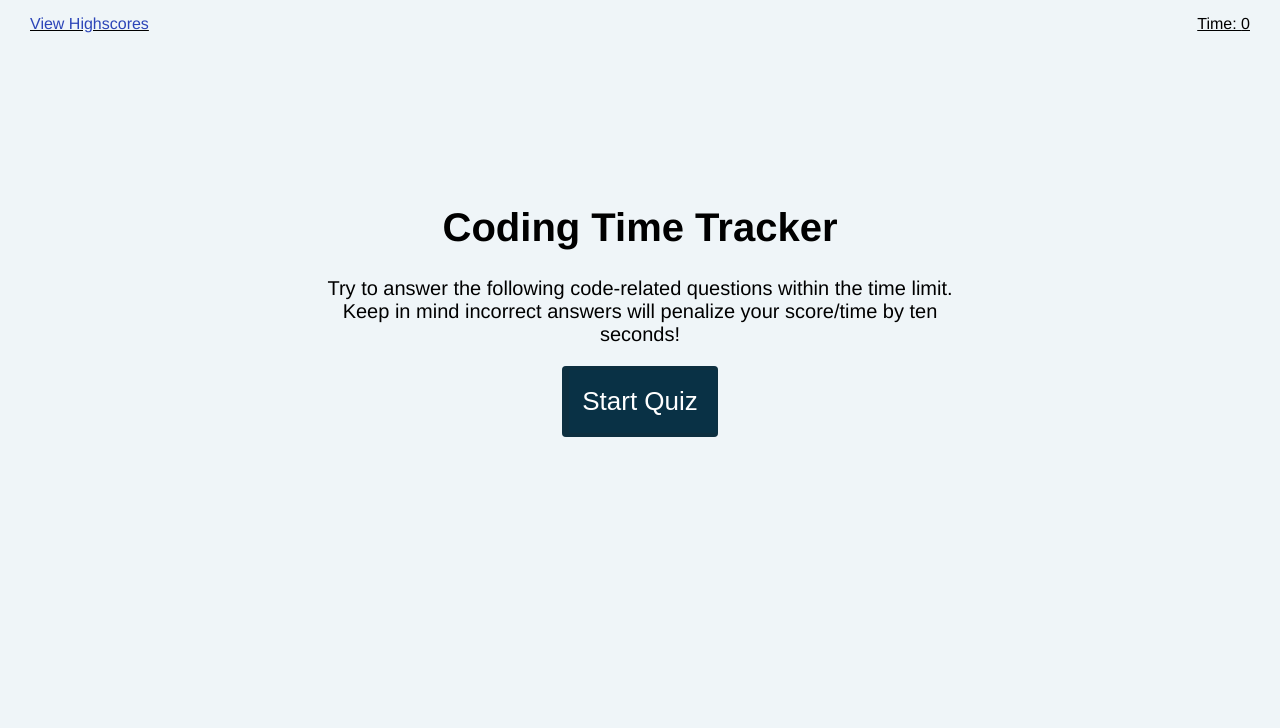
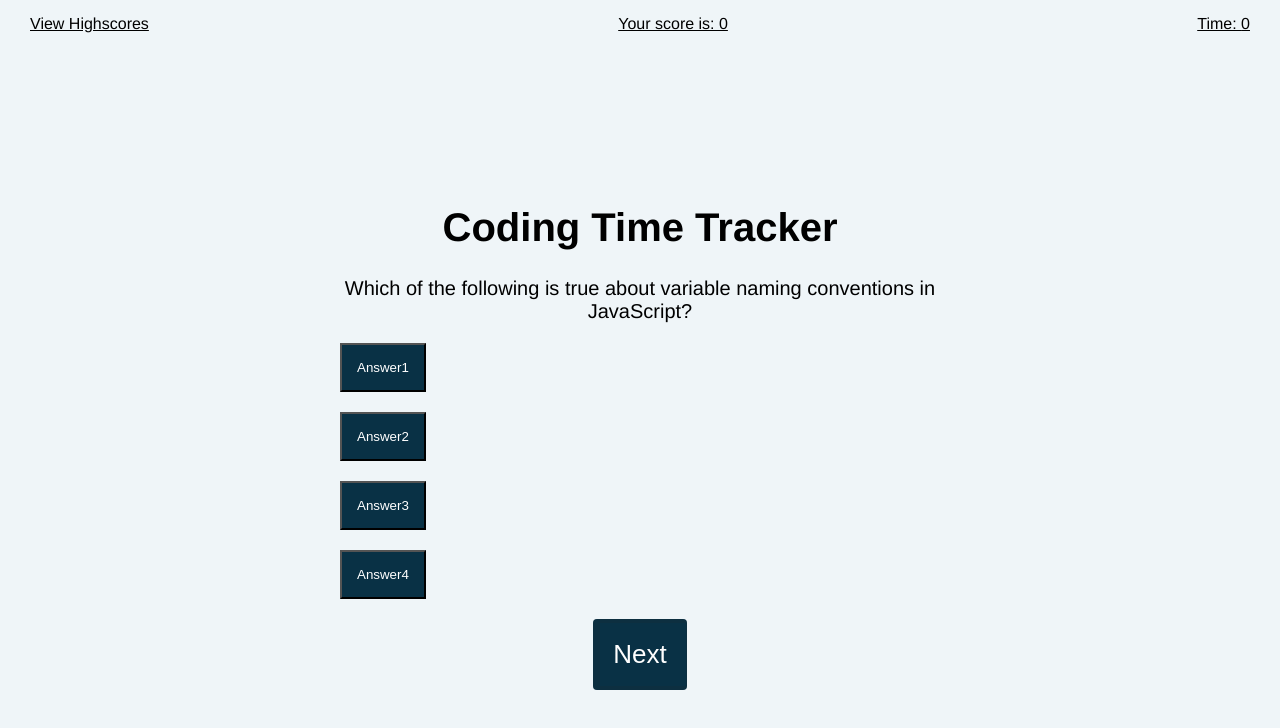
Before and after one commit to zelada5574/Care-to-Quiz-, a plain HTML site: page index.html in a window 1280 px wide. Both pictures are taken after a click on the button "Start Quiz". Drawn offline with Linux system fonts and the light colour scheme.

Commit message:
commit with updated files on html,css, and working on js

```diff
--- a/assets/css/style.css
+++ b/assets/css/style.css
@@ -42,7 +42,11 @@ h1 {
   font-size: 2em;
 }
 
-.btn{
+.btn {
+  cursor: pointer;
+}
+
+.btn-1,.btn-2,.btn-3,.btn-4{
   color: #fff;
   display: block;
   margin: 20px;
@@ -50,16 +54,15 @@ h1 {
   padding: 15px;
 }
 
-.btn:hover{
+.btn-1:hover,.btn-2:hover,.btn-3:hover,.btn-4:hover{
   background-color: #830702;;
 }
 
-#start, #next {
+#start-btn, #next-btn {
   border-radius: 4px;
   border-style: none;
   box-shadow: rgba(34,36,38,.15) 3px 0 0 4px inset;
   color: #fff;
-  cursor: pointer;
   font-size: 1.3em;
   padding: 20px;
   margin-bottom: 40px;
@@ -75,6 +78,16 @@ h1 {
   background-color: #830702;;
 }
 
+footer {
+  display: flex;
+  justify-content: center;
+}
+
+.correctorwrong {
+  font-size: 2em;
+  font-family: "Helvetica Neue",Arial,Helvetica,sans-serif;
+  color: rgb(161, 154, 154);
+}
 
 .hide {
   display: none;
--- a/assets/js/script.js
+++ b/assets/js/script.js
@@ -1,10 +1,86 @@
+const startEl = document.getElementById('start-btn')
+const nextEl = document.getElementById('next-btn')
+const answerscontainerEl = document.getElementById('answergrid')
+const questionEl = document.getElementById('question')
+const timerEl = document.getElementById('timeleft')
+const scoreEl = document.getElementById('score')
+const button1El =document.getElementsByClassName('btn-1')
+const button2El =document.getElementsByClassName('btn-2')
+const button3El =document.getElementsByClassName('btn-3')
+const button4El =document.getElementsByClassName('btn-4')
+
+let currentQuestionIndex = 0
+let score = 0
+
+startEl.addEventListener('click', startGame)
+// starts game when user hit the starts button and is presented with the first question
+// There should be a timer that starts at 60 seconds that begins to countdown
+
+// startEl.addEventListener('click', startGame())
+
+function startGame() {
+  console.log('Started')
+  startEl.classList.add('hide')
+  answerscontainerEl.classList.remove('hide')
+  nextEl.classList.remove('hide')
+
+  score = 0
+  scoreEl.classList.remove('hide')
+
+  currentQuestionIndex = 0
+
+  setnextQuestion([currentQuestionIndex])
+
+}
+
+// populates next question when user either correctly or incorrectly selects an answer.
+// Should uptick score by 1
+function setnextQuestion(){
+  showQuestion()
+}
+
+// Once the user has gone through all questions OR time hits 0
+// The User is then can then save their initials and score.
+// There should be a box for the user to input their initials
+// Once they hit submit, it should take them to a highscore screen
+
+function showQuestion(question) {
+  questionEl.innerText = questions[currentQuestionIndex].question
+
+  questions.answers.forEach(answer => {
+    const button = document.createElement('button')
+    button.innerText = answer.text
+    button.classList.add('btn')
+    if (answer.correct) {
+      button.dataset.correct = answer.correct
+    }
+    button.addEventListener('click', selectAnswer)
+    answerscontainerEl.appendChild(button)
+  });
 
 
+
+  function selectAnswer(){
+
+  }
+
+
+}
+
+function submitInitials() {
+
+}
+
+// I need this function to run after submit initials
+// and if the user is on the first page. it'll take them to this one.
+function viewHighscores() {
+
+}
 
 const questions = [
   {
     question: 'Which of the following is true about variable naming conventions in JavaScript?',
-    answers: [
+    answer: [
       { text: 'They must begin with a letter or underscore', correct: false },
       { text: 'They are case sensitive', correct: false },
       { text: 'both', correct: true},
@@ -13,7 +89,7 @@ const questions = [
   },
   {
     question: 'Which of the following is a valid type of function javascript supports?',
-    answers: [
+    answer: [
       { text: 'named function', correct: false },
       { text: 'anonymous function', correct: false },
       { text: 'both', correct: true },
@@ -22,7 +98,7 @@ const questions = [
   },
   {
     question: 'Which of the following type of variable is visible only within a function where it is defined?',
-    answers: [
+    answer: [
       { text: 'global variable', correct: false },
       { text: 'local variable', correct: true },
       { text: 'both', correct: false },
@@ -31,7 +107,7 @@ const questions = [
   },
   {
     question: 'Which built-in method returns the calling string value converted to lower case?',
-    answers: [
+    answer: [
       { text: 'toLowerCase()', correct: true },
       { text: 'toLower()', correct: false },
       { text: 'changeCase(case)', correct: false },
--- a/index.html
+++ b/index.html
@@ -10,20 +10,28 @@
 
   <body>
     <header class="headerbar">
-      <div class="scores">View Highscores</div>
+      <div class="highscore">View Highscores</div>
+      <div id ="score" class = "hide">Your score is: 0</div>
       <div>Time: <span id="timeleft"> 0</span></div>
     </header>
     <main class="container">
         <h1>Coding Time Tracker</h1>
-        <p>Try to answer the following code-related questions within the time limit. Keep in mind incorrect answers will penalize your score/time by ten seconds!</p>
-        <button class="btn hide">Answer1</button>
-        <button class="btn hide">Answer2</button>
-        <button class="btn hide">Answer3</button>
-        <button class="btn hide">Answer4</button>
-        <button id="start">Start Quiz</button>
-        <button id="next" class="hide">Next</button>
+        <p id="question">Try to answer the following code-related questions within the time limit. Keep in mind incorrect answers will penalize your score/time by ten seconds!</p>
+        <div id="answergrid" class="hide">
+          <button class="btn-1 btn">Answer1</button>
+          <button class="btn-2 btn">Answer2</button>
+          <button class="btn-3 btn">Answer3</button>
+          <button class="btn-4 btn">Answer4</button>
+      </div>
+
+      <button id="start-btn" class="btn">Start Quiz</button>
+      <button id="next-btn" class="next-btn btn hide">Next</button>
 
     </main>
 
+    <footer>
+      <p class = 'correctorwrong hide'> Did you get the question correct or wrong?</p>
+    </footer>
+
     <script src="./assets/js/script.js"></script>
   </body>
```
